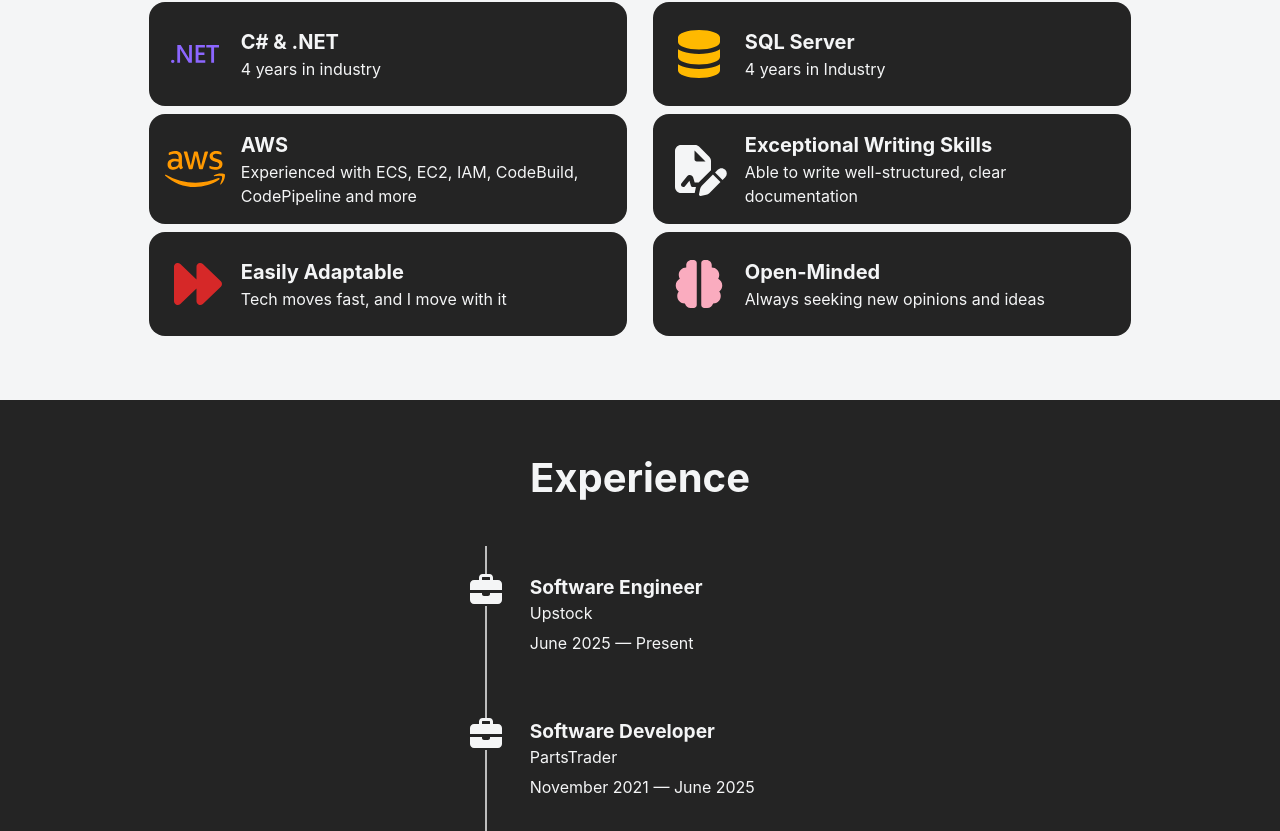
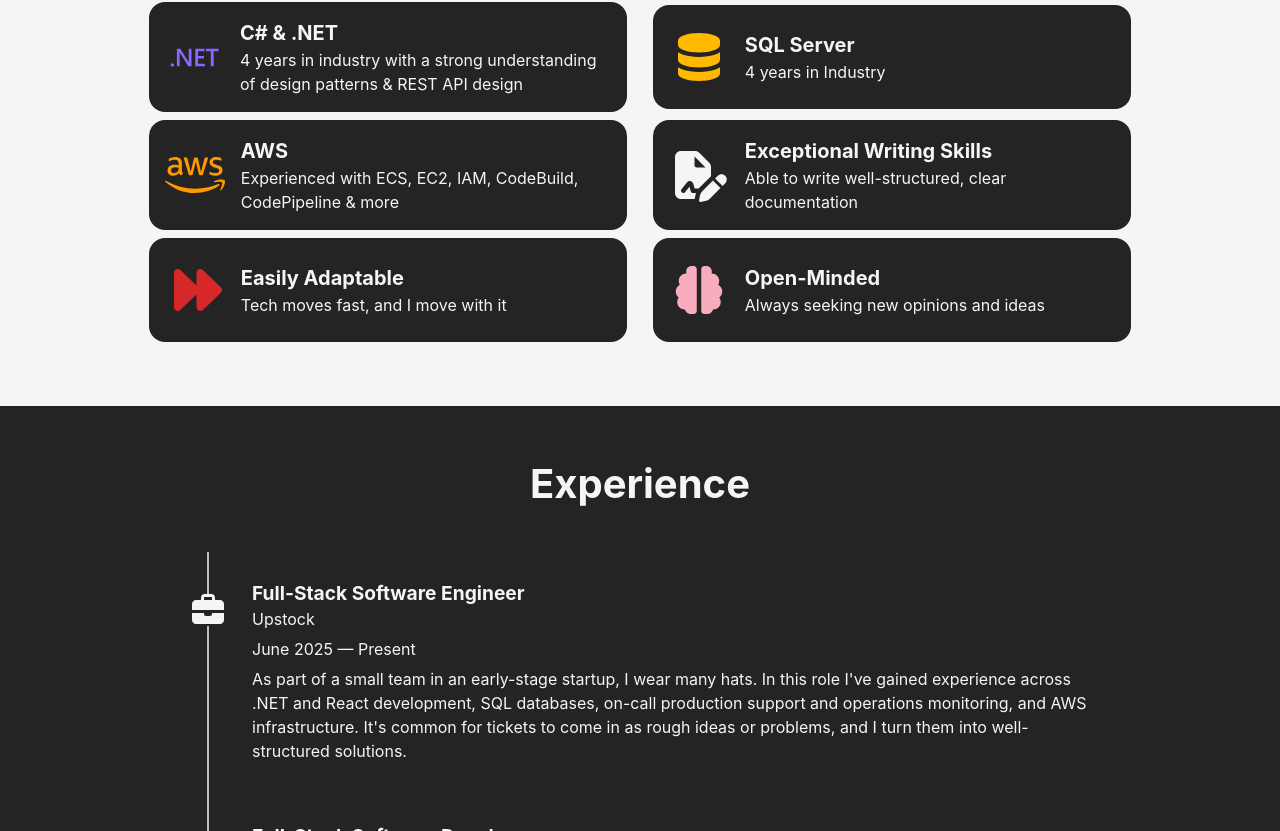
Before and after one commit to harleywelsby/Portfolio-Site, a React (Vite) app: page / in a window 1280 px wide. Shown: the part 889-1720 px from the top of the page. Built offline with nearby package versions, Linux system fonts and the light colour scheme.

Commit message:
Updated descriptions & styling tweaks

```diff
--- a/src/components/Experience.tsx
+++ b/src/components/Experience.tsx
@@ -10,6 +10,7 @@ import {
   faBriefcase,
   faGraduationCap,
 } from "@fortawesome/free-solid-svg-icons";
+import { useMediaQuery } from "react-responsive";
 
 interface SkillTagProps {
   skill: string;
@@ -42,8 +43,12 @@ function ExperienceItem({
   institution,
   startDate,
   endDate,
+  description,
   skills,
 }: ExperienceItemProps) {
+  const isSmallScreen = useMediaQuery({ query: "(max-width: 768px)" });
+  const enableDescription = !!description && !isSmallScreen;
+
   return (
     <TimelineItem>
       <TimelineSeparator>
@@ -54,7 +59,12 @@ function ExperienceItem({
         />
         <TimelineConnector />
         <TimelineConnector />
-        <TimelineConnector />
+        {enableDescription && (
+          <>
+            <TimelineConnector />
+            <TimelineConnector />
+          </>
+        )}
       </TimelineSeparator>
       <ExperienceDetailsWrapper>
         <ExperienceTitle>{title}</ExperienceTitle>
@@ -62,6 +72,7 @@ function ExperienceItem({
         <Dates>
           {startDate} — {endDate}
         </Dates>
+        {enableDescription && <Description>{description}</Description>}
         {skills && (
           <Skills>
             {skills.map((skill, index) => (
@@ -81,33 +92,19 @@ function Experience() {
       <Timeline position="right">
         <ExperienceItem
           type="work"
-          title="Software Engineer"
+          title="Full-Stack Software Engineer"
           institution="Upstock"
           startDate="June 2025"
           endDate="Present"
+          description="As part of a small team in an early-stage startup, I wear many hats. In this role I've gained experience across .NET and React development, SQL databases, on-call production support and operations monitoring, and AWS infrastructure. It's common for tickets to come in as rough ideas or problems, and I turn them into well-structured solutions."
         />
         <ExperienceItem
           type="work"
-          title="Software Developer"
+          title="Full-Stack Software Developer"
           institution="PartsTrader"
           startDate="November 2021"
           endDate="June 2025"
-          // TODO:
-          // skills={[
-          //   { skill: "React.js", color: "var(--react-blue)" },
-          //   { skill: "TypeScript", color: "var(--typescript-blue)" },
-          //   { skill: ".NET", color: "var(--dotnet-purple)" },
-          //   {
-          //     skill: "SQL Server",
-          //     color: "var(--sql-server-yellow)",
-          //     textColor: "var(--soft-black)",
-          //   },
-          //   {
-          //     skill: "AWS",
-          //     color: "var(--aws-orange)",
-          //     textColor: "var(--soft-black)",
-          //   },
-          // ]}
+          description="Joining as an intern and progressing into a graduate role, my time at PartsTrader gave me early exposure to a wide range of development practices and design patterns. As part of a large cross-functional team, I was responsible for building and maintaining the PartsTrader web application using .NET, React and SQL Server, across both legacy and modern codebases."
         />
         <ExperienceItem
           type="education"
@@ -115,6 +112,7 @@ function Experience() {
           institution="Victoria University of Wellington"
           startDate="2020"
           endDate="2023"
+          description="Majoring in Software Engineering, my education at Victoria University laid the foundation for my career in software development. My final year involved a year-long research project where I designed and developed a VR game in C# for assessing motion sickness in full-body VR simulators, which you can find on my GitHub or read about below."
         />
       </Timeline>
     </SectionWrapper>
@@ -195,4 +193,12 @@ const SkillTagWrapper = styled.span<{ $color?: string; $textColor?: string }>`
   color: ${(props) => props.$textColor || "var(--soft-white)"};
 `;
 
+const Description = styled.p`
+  color: var(--soft-white);
+  font-size: 1rem;
+  margin: 0.2rem 1rem 0 1rem;
+  padding: 0;
+  text-align: left;
+`;
+
 export default Experience;
--- a/src/components/Skills.tsx
+++ b/src/components/Skills.tsx
@@ -24,12 +24,24 @@ interface SkillCardProps {
   experience: string;
   icon: IconDefinition;
   iconColor?: string;
+  iconPadding?: string;
 }
 
-function SkillCard({ skill, experience, icon, iconColor }: SkillCardProps) {
+function SkillCard({
+  skill,
+  experience,
+  icon,
+  iconColor,
+  iconPadding,
+}: SkillCardProps) {
   return (
     <SkillCardWrapper>
-      <FontAwesomeIcon icon={icon} size="3x" color={iconColor} />
+      <FontAwesomeIcon
+        icon={icon}
+        size="3x"
+        color={iconColor}
+        style={{ padding: iconPadding }}
+      />
       <div>
         <SkillCardTitle>{skill}</SkillCardTitle>
         <SkillCardDescription>{experience}</SkillCardDescription>
@@ -58,9 +70,10 @@ function Skills() {
           />
           <SkillCard
             skill="C# & .NET"
-            experience="4 years in industry"
+            experience="4 years in industry with a strong understanding of design patterns & REST API design"
             icon={CustomIcon("dotnet", DotNetIconPath)}
             iconColor="var(--dotnet-purple)"
+            iconPadding="0.35rem"
           />
           <SkillCard
             skill="SQL Server"
@@ -70,7 +83,7 @@ function Skills() {
           />
           <SkillCard
             skill="AWS"
-            experience="Experienced with ECS, EC2, IAM, CodeBuild, CodePipeline and more"
+            experience="Experienced with ECS, EC2, IAM, CodeBuild, CodePipeline & more"
             icon={faAws}
             iconColor="var(--aws-orange)"
           />
@@ -143,9 +156,12 @@ const SkillCardWrapper = styled.div`
     min-height: auto;
   }
 
-  &:hover {
-    cursor: pointer;
-    transform: scale(1.05);
+  // TODO: This and the query above should be refactored to not double-up.
+  @media (min-width: 768px) {
+    &:hover {
+      cursor: pointer;
+      transform: scale(1.05);
+    }
   }
 `;
 
```
Also changed, not shown: src/components/CustomIcon.tsx (+7 -3 lines).
